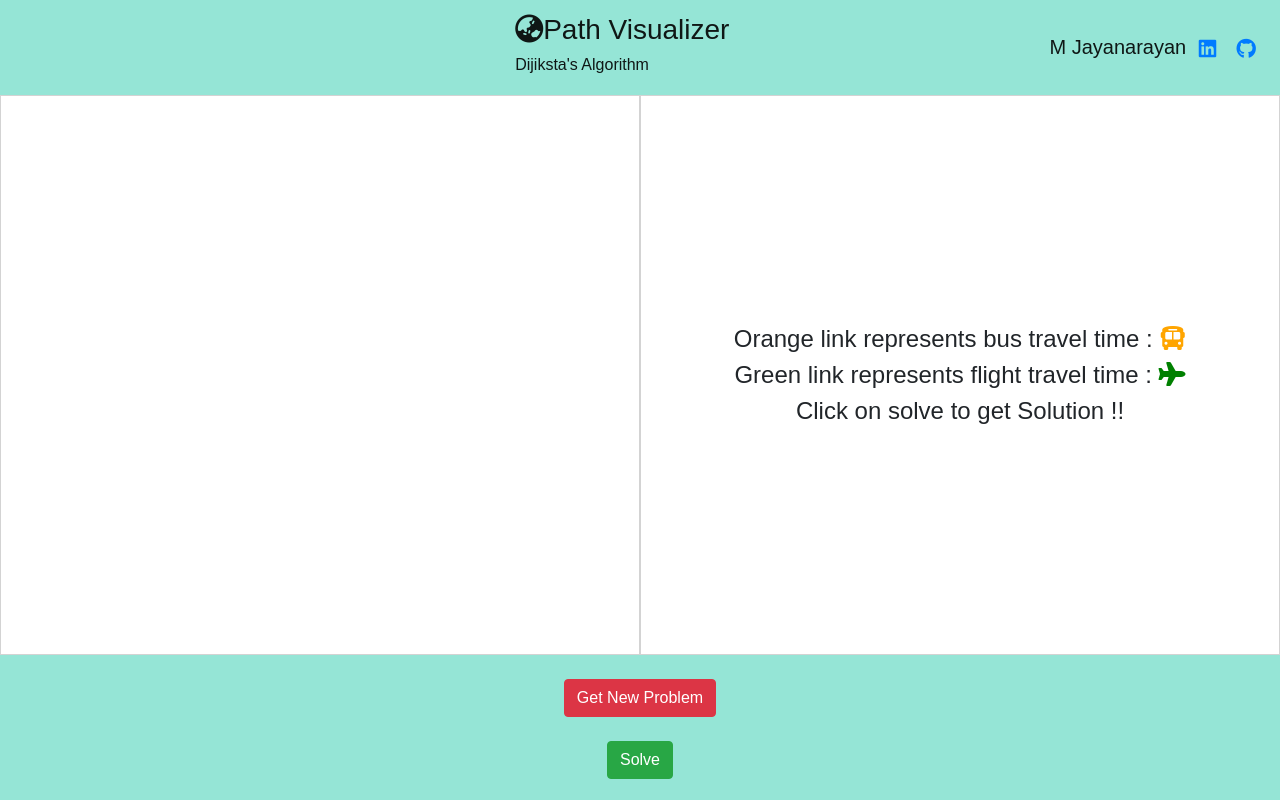
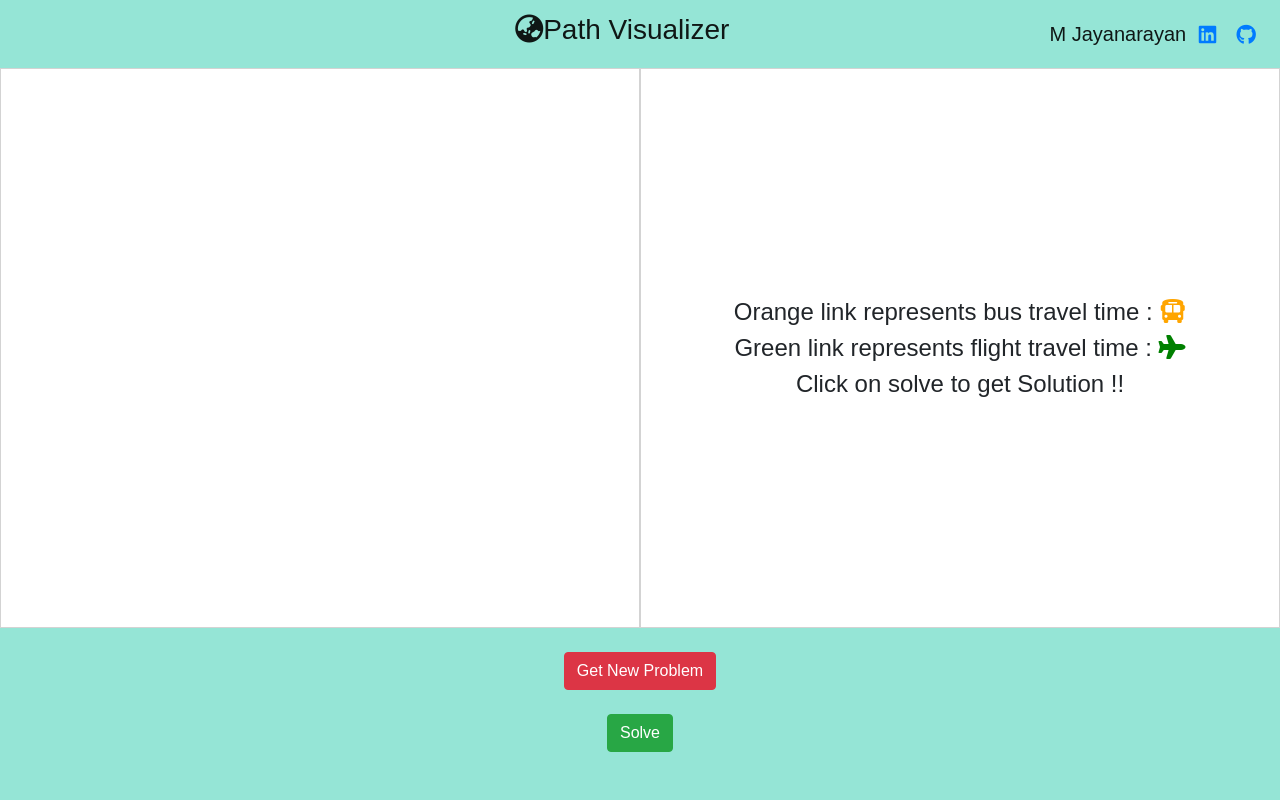
Before and after one commit to jay05narayan/Path-Visualizer, a plain HTML site: page index.html in a window 1280 px wide. Drawn offline with nearby package versions, Linux system fonts and the light colour scheme.

Commit message:
Update index.html

```diff
--- a/index.html
+++ b/index.html
@@ -27,7 +27,6 @@
     <nav class="navbar navbar-light bg-light">
       <a id="topText" class="navbar-brand" href="#">
         <h3><i class="fas fa-globe-asia"></i>Path Visualizer</h3>
-        <h6>Dijiksta's Algorithm</h6>
       </a>
       <a class="navbar-brand mx-auto" href="#">
         <div align="center">
```
